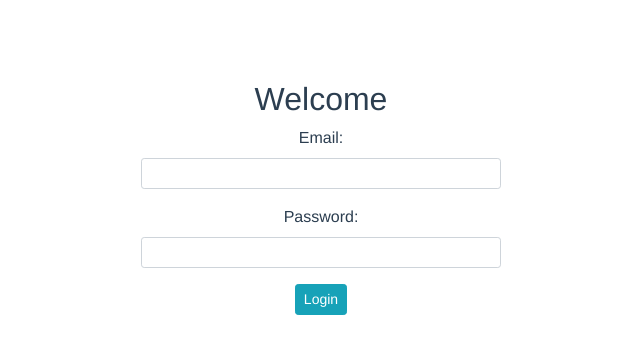
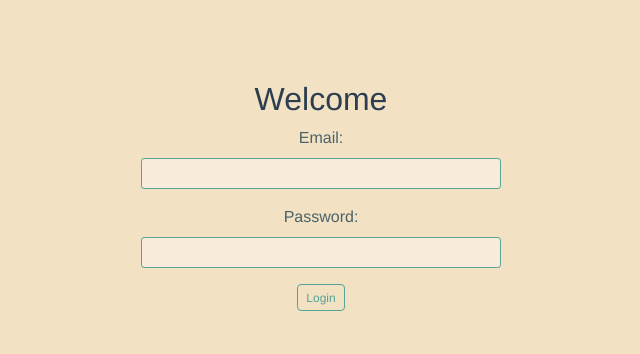
Before and after one commit to PawelBugiel/1pro_food_to_eat, a Vue app in the folder frontend/: page / in a window 1280 px wide. Shown: the top 354 px of the page, without its empty margins (319-959 px from the left). Built offline with nearby package versions, Linux system fonts and the light colour scheme.

Commit message:
FE: Change color palette

```diff
--- a/frontend/src/styles/global.css
+++ b/frontend/src/styles/global.css
@@ -1,60 +1,125 @@
 /* Custom button styles */
 
-/* btn-custom-add będzie teraz zielony (dla "Add new product") */
+/* --- btn-custom-add (dla "Add new product") --- */
 .btn-custom-add {
-    background-color: #a4e69b; /* Mniej nasycony zielony */
-    border-color: #a4e69b;
-    color: #343a40; /* Bardzo ciemnoszary tekst */
+    background-color: #105446;
+    border-color: #105446;
+    color: #fff; /* Biały tekst dla kontrastu */
     transition: background-color 0.3s ease, border-color 0.3s ease, color 0.3s ease;
 }
 
 .btn-custom-add:hover {
-    background-color: #28a745; /* Bardziej nasycony zielony (klasyczny success z Bootstrapa) */
-    border-color: #28a745;
-    color: #fff; /* Biały tekst na hover */
+    background-color: #1A705E; /* Jaśniejszy Brunswick Green na hover */
+    border-color: #1A705E;
+    color: #fff;
     cursor: pointer;
 }
 
+/* --- btn-custom-delete --- */
 .btn-custom-delete {
-    background-color: #ffb380; /* Jeszcze mniej nasycony pomarańczowy */
-    border-color: #ffb380;
-    color: #343a40; /* Bardzo ciemnoszary tekst */
+    background-color: #874537;
+    border-color: #874537;
+    color: #fff; /* Biały tekst dla kontrastu */
     transition: background-color 0.3s ease, border-color 0.3s ease, color 0.3s ease;
 }
 
 .btn-custom-delete:hover {
-    background-color: #e07b3c; /* Nieco ciemniejszy na hover */
-    border-color: #e07b3c;
-    color: #fff; /* Biały tekst na hover */
+    background-color: #6C372D; /* Lekko ciemniejszy na hover */
+    border-color: #6C372D;
+    color: #fff;
     cursor: pointer;
 }
 
-/* btn-custom-register będzie również zielony (dla "Register new user") */
+/* --- btn-custom-register (dla "Register new user") --- */
+/* Będzie taki sam jak btn-custom-add */
 .btn-custom-register {
-    background-color: #a4e69b; /* Mniej nasycony zielony */
-    border-color: #a4e69b;
-    color: #343a40; /* Bardzo ciemnoszary tekst */
+    background-color: #105446;
+    border-color: #105446;
+    color: #fff; /* Biały tekst dla kontrastu */
     transition: background-color 0.3s ease, border-color 0.3s ease, color 0.3s ease;
 }
 
 .btn-custom-register:hover {
-    background-color: #28a745; /* Bardziej nasycony zielony (klasyczny success z Bootstrapa) */
-    border-color: #28a745;
-    color: #fff; /* Biały tekst na hover */
+    background-color: #1A705E; /* Jaśniejszy Brunswick Green na hover */
+    border-color: #1A705E;
+    color: #fff;
     cursor: pointer;
 }
 
-/* Nowa klasa dla niebieskich przycisków "Edit" i "Update" */
+/* --- btn-custom-edit-update (dla "Edit" i "Update") --- */
 .btn-custom-edit-update {
-    background-color: #8cbdf7; /* Mniej nasycony niebieski (oryginalny kolor dla add/edit) */
-    border-color: #8cbdf7;
-    color: #343a40; /* Bardzo ciemnoszary tekst */
+    background-color: #54A498;
+    border-color: #54A498;
+    color: #fff; /* Biały tekst dla kontrastu */
     transition: background-color 0.3s ease, border-color 0.3s ease, color 0.3s ease;
 }
 
 .btn-custom-edit-update:hover {
-    background-color: #007bff; /* Bardziej nasycony niebieski (klasyczny primary z Bootstrapa) */
-    border-color: #007bff;
-    color: #fff; /* Biały tekst na hover */
+    background-color: #42827A; /* Lekko ciemniejszy na hover */
+    border-color: #42827A;
+    color: #fff;
     cursor: pointer;
 }
+
+/* --- Globalne tło strony (body) --- */
+body {
+    background-color: #F2E1C3; /* Champagne */
+    margin: 0;
+    padding: 0;
+    min-height: 100vh;
+}
+
+/* Dodatkowo, jeśli używasz <div id="app"> w index.html */
+#app {
+    min-height: 100vh;
+}
+
+/* --- Klasy btn-info (Logout, Manage Users, Go to products) - ODWRÓCONE KOLORY --- */
+.btn-info {
+    background-color: #F2E1C3; /* Kolor tła strony (Champagne) */
+    border-color: #54A498; /* Kolor Keppel */
+    color: #54A498; /* <--- Zmieniono kolor tekstu na Keppel */
+    transition: background-color 0.3s ease, border-color 0.3s ease, color 0.3s ease;
+}
+
+.btn-info:hover {
+    background-color: #54A498; /* Kolor Keppel na hover */
+    border-color: #54A498; /* Kolor Keppel na hover */
+    color: #F2E1C3; /* Kolor tła strony (Champagne) na hover */
+    cursor: pointer;
+}
+
+/* --- Klasa dla małych, kompaktowych przycisków --- */
+.btn-compact {
+    font-size: 0.75rem;
+    padding: 0.2rem 0.5rem;
+}
+
+/* --- Style dla kart Bootstrapa --- */
+.card {
+    background-color: #F2E1C3 !important; /* Ustawienie tła na Champagne */
+    border-color: #54A498 !important; /* Opcjonalnie, aby dopasować obramowanie */
+}
+
+/* --- Style dla pól formularza (input, select) - NIECO JAŚNIEJSZE TŁO --- */
+.form-control,
+.form-select {
+    background-color: #F9EBDA !important; /* NIECO JAŚNIEJSZY KOLOR - subtelne rozjaśnienie od #F2E1C3 */
+    border-color: #54A498 !important; /* Keppel */
+    color: #4A6369 !important; /* Ciemny niebiesko-zielony */
+    background-image: none !important; /* Usuwa domyślny gradient Bootstrapa */
+}
+
+/* Dostosowanie stylu dla focus, aby zachować spójność */
+.form-control:focus,
+.form-select:focus {
+    background-color: #F9EBDA !important; /* Tło pozostaje nieco jaśniejsze na focus */
+    border-color: #42827A !important; /* Lekko ciemniejszy Keppel na focus */
+    box-shadow: 0 0 0 0.2rem rgba(84, 164, 152, 0.25) !important; /* Dopasowany cień do Keppel */
+    color: #4A6369 !important;
+}
+
+/* Etykiety form-label */
+.form-label {
+    color: #4A6369; /* Kolor ciemnego niebiesko-zielonego z palety */
+}
--- a/frontend/src/views/AdminDashboardView.vue
+++ b/frontend/src/views/AdminDashboardView.vue
@@ -1,13 +1,13 @@
 <template>
   <div class="container mt-4">
     <div class="d-flex justify-content-end mb-4">
-      <button @click="logout" class="btn btn-info btn-sm">Logout</button>
+      <button @click="logout" class="btn btn-info btn-sm btn-compact">Logout</button>
     </div>
 
     <h2>Admin Dashboard</h2>
     <div class="d-flex justify-content-center mb-4">
-      <router-link to="/home" class="btn btn-info btn-sm mx-1">Go to Products</router-link>
-      <router-link to="/users" class="btn btn-info btn-sm mx-1">Manage Users</router-link>
+      <router-link to="/home" class="btn btn-info btn-compact mx-1">Go to Products</router-link>
+      <router-link to="/users" class="btn btn-info btn-compact mx-1">Manage Users</router-link>
     </div>
   </div>
 </template>
--- a/frontend/src/views/AuthView.vue
+++ b/frontend/src/views/AuthView.vue
@@ -12,7 +12,7 @@
         <input v-model="formData.password" type="password" id="password" class="form-control form-control-sm" required />
       </div>
 
-      <button type="submit" class="btn btn-info btn-sm">Login</button>
+      <button type="submit" class="btn btn-info btn-compact">Login</button>
     </form>
 
     <p v-if="error" class="text-danger mt-2">{{ error }}</p>
--- a/frontend/src/views/ProductListView.vue
+++ b/frontend/src/views/ProductListView.vue
@@ -2,10 +2,11 @@
   <div class="container mt-4">
     <div class="d-flex justify-content-between align-items-center mb-4">
       <div>
-        <router-link v-if="authStore.role === 'ADMIN'" to="/users" class="btn btn-info btn-sm">Manage Users</router-link>
+        <router-link v-if="authStore.role === 'ADMIN'" to="/users" class="btn btn-info btn-compact">Manage Users</router-link>
       </div>
       <div>
-        <button @click="logout" class="btn btn-info btn-sm">Logout</button>
+<!--        <button @click="logout" class="btn btn-info btn-sm">Logout</button>-->
+        <button @click="logout" class="btn btn-info btn-sm btn-compact">Logout</button>
       </div>
     </div>
 
--- a/frontend/src/views/UserManagementView.vue
+++ b/frontend/src/views/UserManagementView.vue
@@ -1,13 +1,13 @@
 <template>
   <div class="container mt-4">
     <div class="d-flex justify-content-between align-items-center mb-4">
-      <router-link to="/home" class="btn btn-info btn-sm">Go to Products</router-link>
-      <button @click="logout" class="btn btn-info btn-sm">Logout</button>
+      <router-link to="/home" class="btn btn-info btn-sm btn-compact">Go to Products</router-link>
+      <button @click="logout" class="btn btn-info btn-sm btn-compact">Logout</button>
     </div>
 
     <h2>User management</h2>
 
-    <div class="card p-2 mb-3 col-md-6 col-sm-12 mx-auto">
+    <div class="p-2 mb-3 col-md-6 col-sm-12 mx-auto">
       <form @submit.prevent="registerUser">
         <div class="mb-2">
           <label for="register-email" class="form-label">Email:</label>
```
